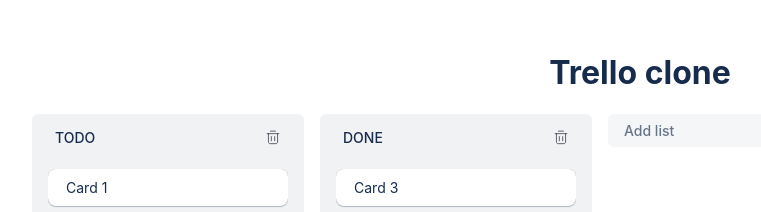
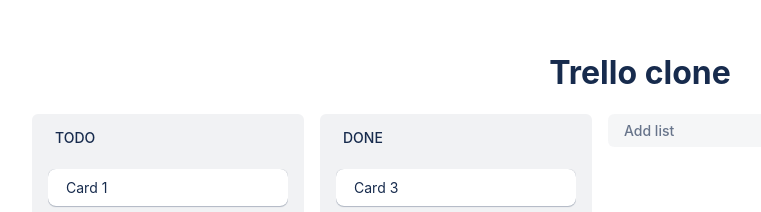
Before and after one commit to carlosvalv/trello-clone, a React (Create React App) app: page / in a window 1280 px wide. Shown: the top 212 px of the page, without its empty margins (0-761 px from the left). Built offline with nearby package versions, Linux system fonts and the light colour scheme.

Commit message:
[BtnDelete]

```diff
--- a/src/components/List/List.css
+++ b/src/components/List/List.css
@@ -13,21 +13,6 @@
     display: flex;
     gap: 8px;
     align-items: flex-start;
-
-    & .delete-icon {
-      min-width: 30px;
-      height: 30px;
-      padding: 5px;
-      cursor: pointer;
-      color: #172b4d;
-      border-radius: 8px;
-      &:hover {
-        background-color: #091e4224;
-      }
-      &:active {
-        background-color: #091e424f;
-      }
-    }
   }
 }
 
```
Also changed, not shown: src/components/BtnDelete.tsx (added, +31 -0 lines).
